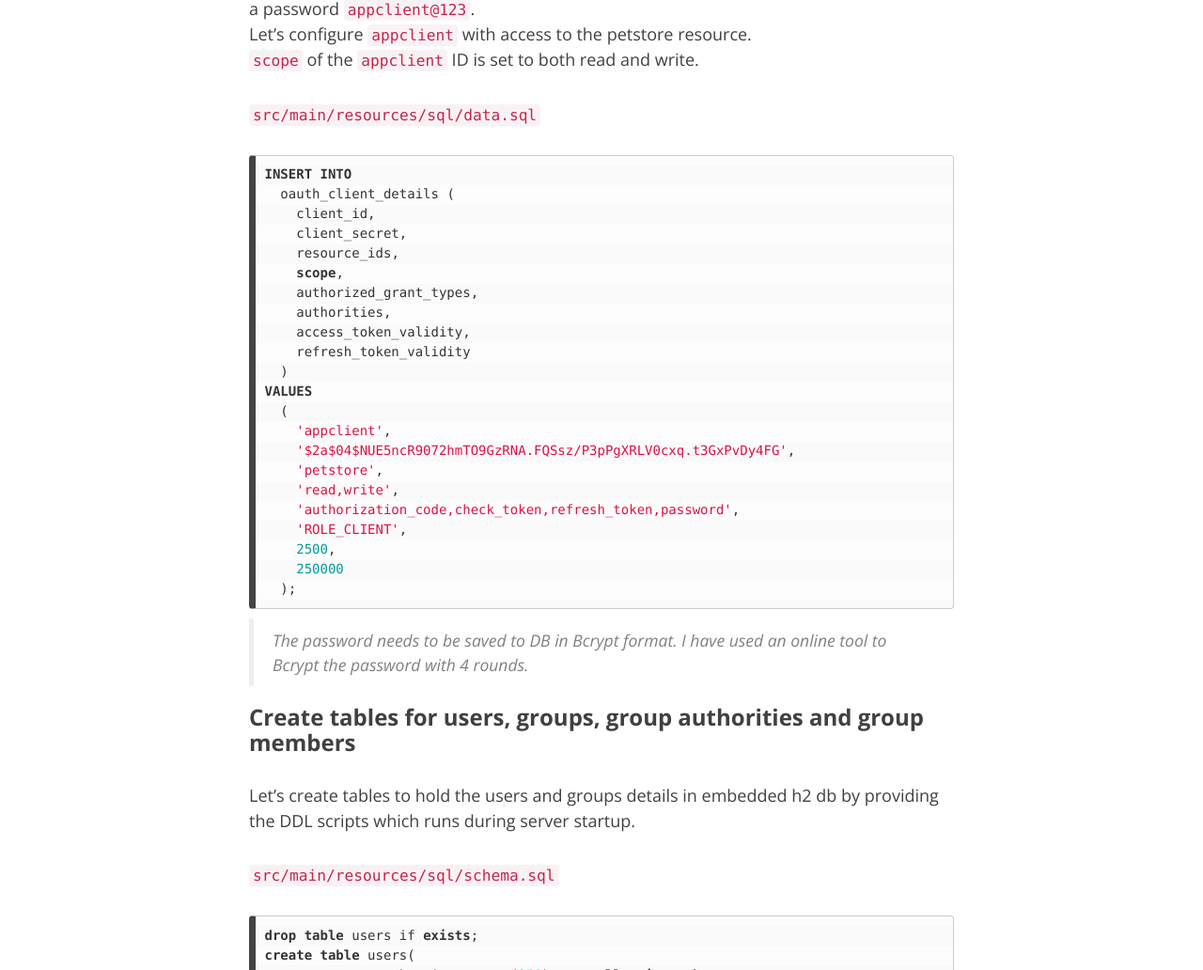
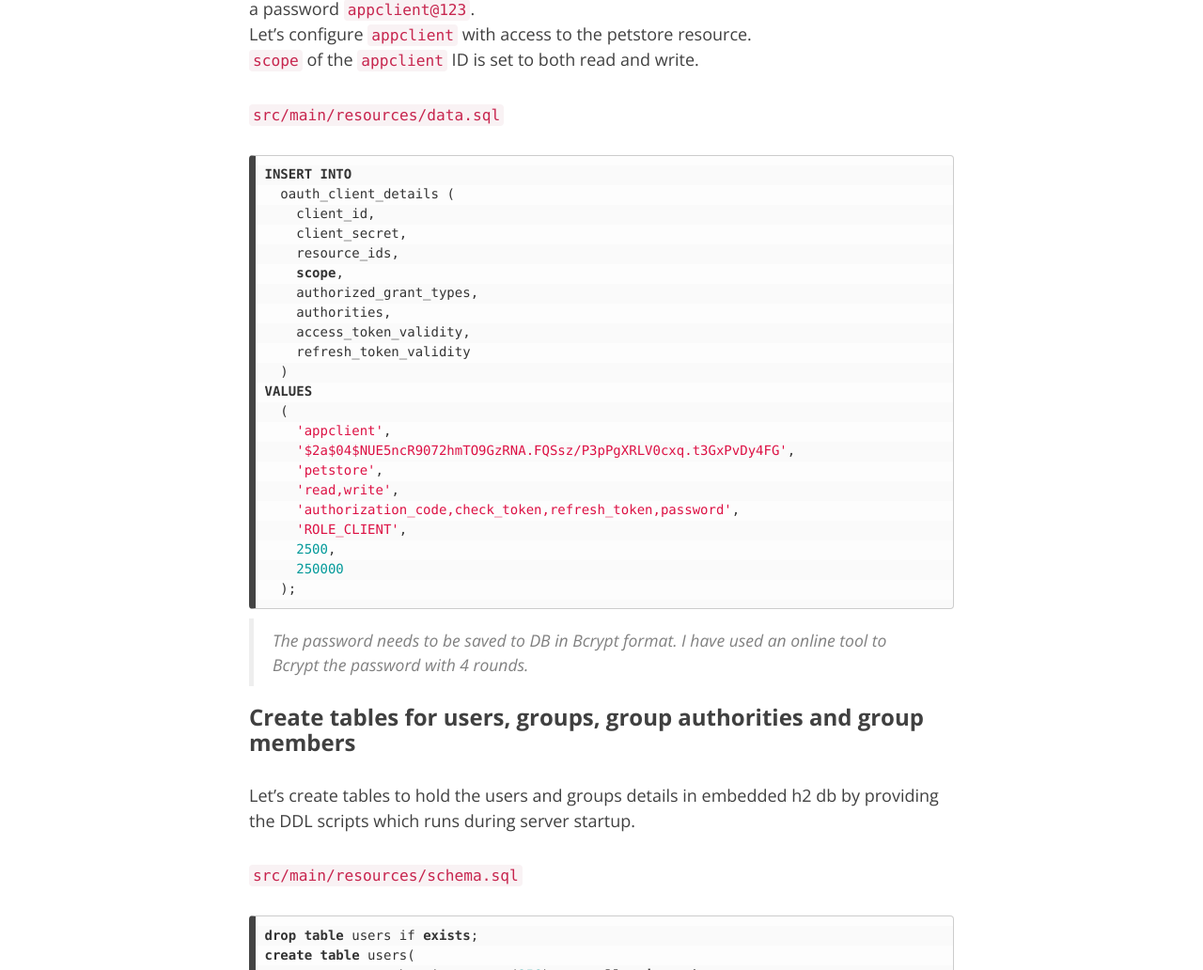
Before and after one commit to codeaches/codeaches.github.io, a Jekyll site: the page built from _posts/2018-12-20-Spring Boot-OAuth2 and Resource Server setup.md, in a window 1280 px wide and 1400 px high, scrolled down 3784 px. Shown: the part 147-1179 px from the top of the window at 94% size. Built offline with Jekyll 4.4.1, drawn with Linux system fonts in a browser that asks for light colours; nearby versions of some CDN libraries; comment, search, counter and statistics services are not loaded; some of the changed text lies outside the part shown.

Commit message:
no message

````diff
--- a/_posts/2018-12-20-Spring Boot-OAuth2 and Resource Server setup.md
+++ b/_posts/2018-12-20-Spring Boot-OAuth2 and Resource Server setup.md
@@ -100,7 +100,7 @@ c.c.demo.oauth2server.DemoApplication  : Started DemoApplication in 12.233 secon
 
 Let's create tables to hold the client, user and group details in embedded h2 db by providing the DDL scripts which runs during server startup.
 
-`src/main/resources/sql/schema.sql`
+`src/main/resources/schema.sql`
 
 ```sql
 drop table oauth_client_details if exists;
@@ -146,7 +146,7 @@ Let's insert a record in `oauth_client_details` table for a client named `appcli
 Let's configure `appclient` with access to the petstore resource.
 `scope` of the `appclient` ID is set to both read and write.
 
-`src/main/resources/sql/data.sql`
+`src/main/resources/data.sql`
 
 ```sql
 INSERT INTO
@@ -179,7 +179,7 @@ VALUES
 
 Let's create tables to hold the users and groups details in embedded h2 db by providing the DDL scripts which runs during server startup.
 
-`src/main/resources/sql/schema.sql`
+`src/main/resources/schema.sql`
 
 ```sql
 drop table users if exists;
@@ -220,7 +220,7 @@ create table group_members (
 
 > The password needs to be saved to DB in Bcrypt format. I have used an online tool to Bcrypt the password with 4 rounds.
 
-`src/main/resources/sql/data.sql`
+`src/main/resources/data.sql`
 
 ```sql
 INSERT INTO users (username,password,enabled)
````
